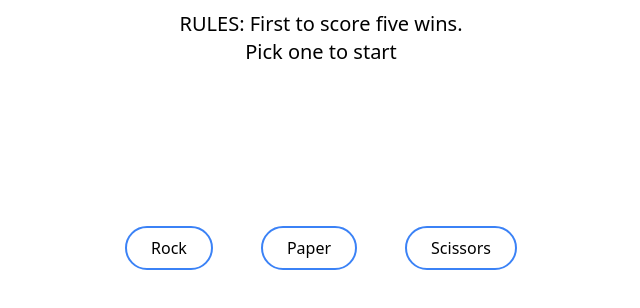
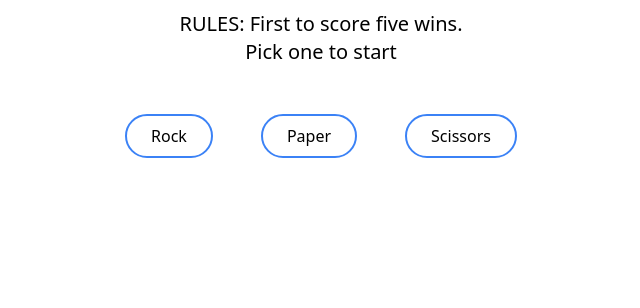
Before and after one commit to delightCS/rock-paper-scissors-game, a website: page index.html in a window 1280 px wide. Shown: the part 134-442 px from the top of the page, without its empty margins (319-959 px from the left). Drawn offline with Linux system fonts and the light colour scheme.

Commit message:
Checking some styles

```diff
--- a/index.html
+++ b/index.html
@@ -13,13 +13,7 @@
       <h2 class="text-xl">RULES: First to score five wins.</h2>
       <h3 class="text-xl mb-12">Pick one to start</h3>
 
-      <div class="text-xl">
-        <p id="choices"></p>
-        <p id="scores"></p>
-        <p id="winner"></p>
-      </div>
-
-      <div class="flex justify-center gap-12 mt-40">
+      <div class="flex justify-center gap-12">
         <button
           id="rock"
           class="border-2 border-blue-500 px-6 py-2 rounded-full"
@@ -39,6 +33,12 @@
           Scissors
         </button>
       </div>
+
+      <div class="text-xl">
+        <p id="choices"></p>
+        <p id="scores"></p>
+        <p id="winner"></p>
+      </div>
     </div>
   </body>
 </html>
```
